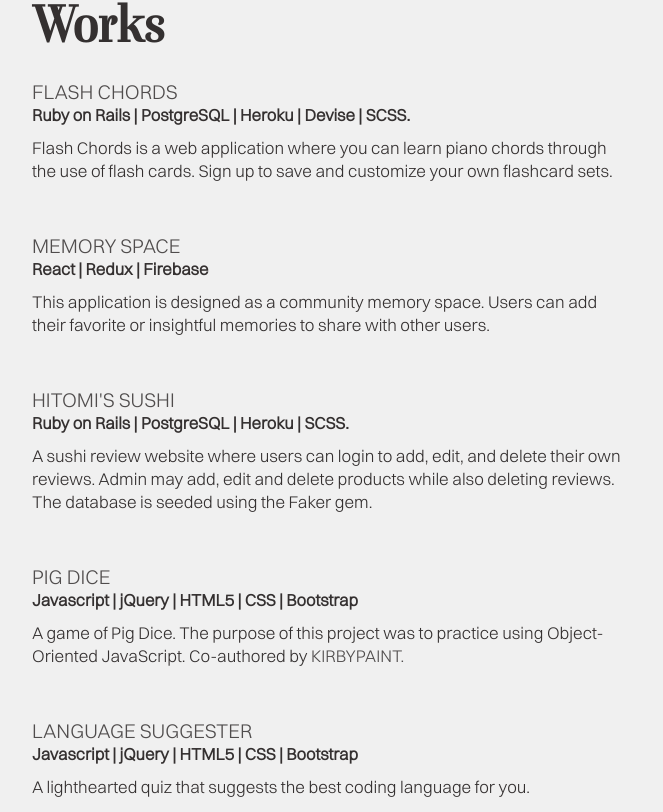
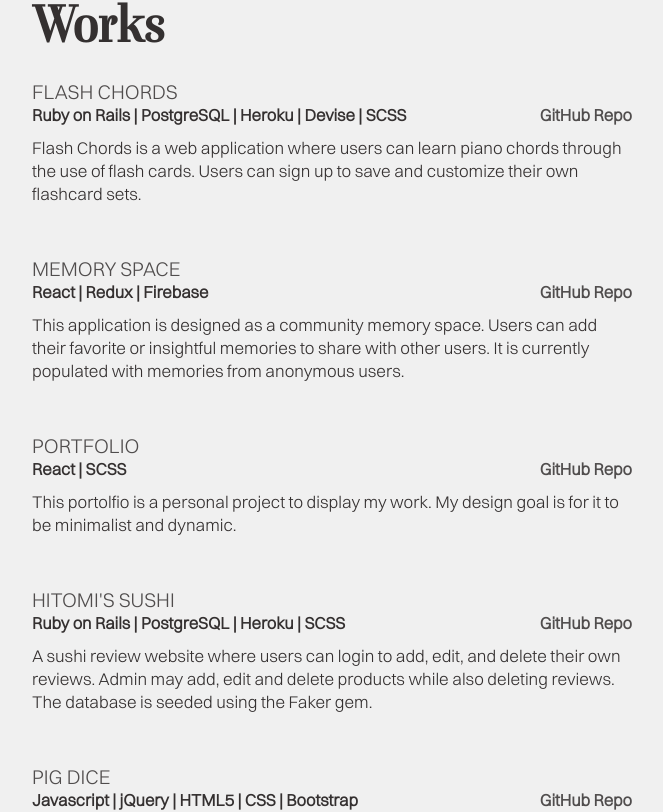
Before and after one commit to mekinsie/portfolio-react, a React (Create React App) app: page / in a window 1280 px wide. Shown: the part 2288-3100 px from the top of the page, without its empty margins (308-971 px from the left). Built offline with nearby package versions, Linux system fonts and the light colour scheme.

Commit message:
Add github repos and portfolio to works. Update README

```diff
--- a/src/components/Works.js
+++ b/src/components/Works.js
@@ -3,11 +3,10 @@
 
 function Works(){
   const WorksDiv = styled.div`
-  height: 900px;
+  height: 1200px;
   margin-bottom: 100px;
   width: 600px;
   margin: auto;
-  // text-align: center;
   `;
 
   const WorksHeader = styled.h1`
@@ -28,29 +27,37 @@
   font-size: 17px;
   `;
 
+  const float = {
+    float: 'right'
+  }
+
   return(
     <>
     <WorksDiv id="works">
       <WorksHeader>Works</WorksHeader>
       <WorksLinks>
-        <a href="https://flash-chords.herokuapp.com/" target="_blank">Flash Chords</a>
-        <h5>Ruby on Rails | PostgreSQL | Heroku | Devise | SCSS.</h5>
-        <Description>Flash Chords is a web application where you can learn piano chords through the use of flash cards. Sign up to save and customize your own flashcard sets.</Description>
+        <a href="https://flash-chords.herokuapp.com/" target="_blank">FLASH CHORDS</a>
+        <h5>Ruby on Rails | PostgreSQL | Heroku | Devise | SCSS <a style={float} href="https://github.com/mekinsie/piano_pals" target="_blank">GitHub Repo</a></h5>
+        <Description>Flash Chords is a web application where users can learn piano chords through the use of flash cards. Users can sign up to save and customize their own flashcard sets. </Description>
 
-        <a href="https://www.memoryspace.net/" target="_blank">Memory Space</a>
-        <h5>React | Redux | Firebase </h5>
-        <Description>This application is designed as a community memory space. Users can add their favorite or insightful memories to share with other users.</Description>
+        <a href="https://www.memoryspace.net/" target="_blank">MEMORY SPACE</a>
+        <h5>React | Redux | Firebase <a style={float} href="https://github.com/mekinsie/memory-space" target="_blank">GitHub Repo</a> </h5>
+        <Description>This application is designed as a community memory space. Users can add their favorite or insightful memories to share with other users. It is currently populated with memories from anonymous users.</Description>
 
-        <a href="https://hitomis-sushi.herokuapp.com/" target="_blank">Hitomi's Sushi</a>
-        <h5>Ruby on Rails | PostgreSQL | Heroku | SCSS.</h5>
-        <Description>A sushi review website where users can login to add, edit, and delete their own reviews. Admin may add, edit and delete products while also deleting reviews. The database is seeded using the Faker gem.</Description>
+        <a href="https://www.mekinsie.com/" target="_blank">PORTFOLIO</a>
+        <h5>React | SCSS <a style={float} href="https://github.com/mekinsie/portfolio-react" target="_blank">GitHub Repo</a></h5>
+        <Description>This portolfio is a personal project to display my work. My design goal is for it to be minimalist and dynamic.</Description>
 
-        <a href="https://mekinsie.github.io/pig-dice/" target="_blank">Pig Dice</a>
-        <h5>Javascript | jQuery | HTML5 | CSS | Bootstrap</h5>
+        <a href="https://hitomis-sushi.herokuapp.com/" target="_blank">HITOMI'S SUSHI</a>
+        <h5>Ruby on Rails | PostgreSQL | Heroku | SCSS <a style={float} href="https://github.com/mekinsie/hitomis-sushi" target="_blank">GitHub Repo</a></h5>
+        <Description>A sushi review website where users can login to add, edit, and delete their own reviews. Admin may add, edit and delete products while also deleting reviews. The database is seeded using the Faker gem. </Description>
+
+        <a href="https://mekinsie.github.io/pig-dice/" target="_blank">PIG DICE</a>
+        <h5>Javascript | jQuery | HTML5 | CSS | Bootstrap <a style={float} href="https://github.com/mekinsie/pig-dice" target="_blank">GitHub Repo</a></h5>
         <Description>A game of Pig Dice. The purpose of this project was to practice using Object-Oriented JavaScript. Co-authored by <a href="https://github.com/KirbyPaint" target="_blank">KirbyPaint.</a></Description>
 
-        <a href="https://mekinsie.github.io/language-suggester/" target="_blank">Language Suggester</a>
-        <h5>Javascript | jQuery | HTML5 | CSS | Bootstrap</h5>
+        <a href="https://mekinsie.github.io/language-suggester/" target="_blank">LANGUAGE SUGGESTER</a>
+        <h5>Javascript | jQuery | HTML5 | CSS | Bootstrap <a style={float} href="https://github.com/mekinsie/language-suggester" target="_blank">GitHub Repo</a></h5>
         <Description>A lighthearted quiz that suggests the best coding language for you.</Description>
       </WorksLinks>
     </WorksDiv>
--- a/src/css/index.scss
+++ b/src/css/index.scss
@@ -31,7 +31,7 @@
 a {
   color: rgb(80, 77, 77);
   text-decoration: none;
-  text-transform: uppercase;
+  // text-transform: uppercase;
   transition: 0.3s;
   &:hover {
     color: rgb(162, 162, 162);
```
Also changed, not shown: 1 other file (tests, documents, lock files or other folders).
